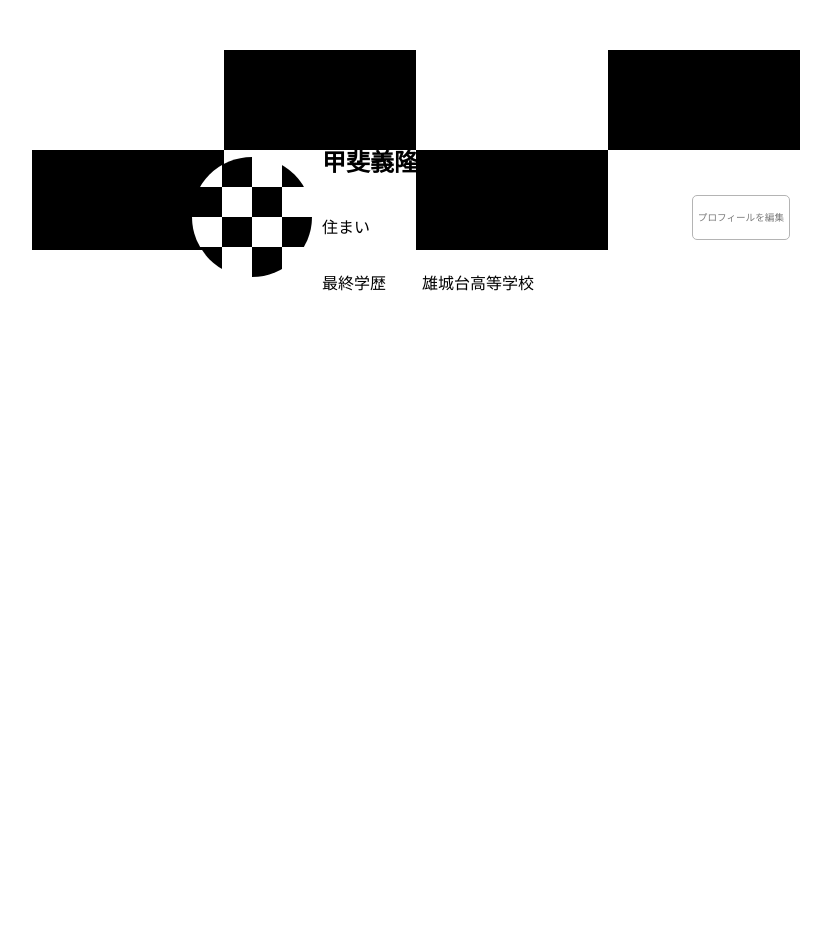
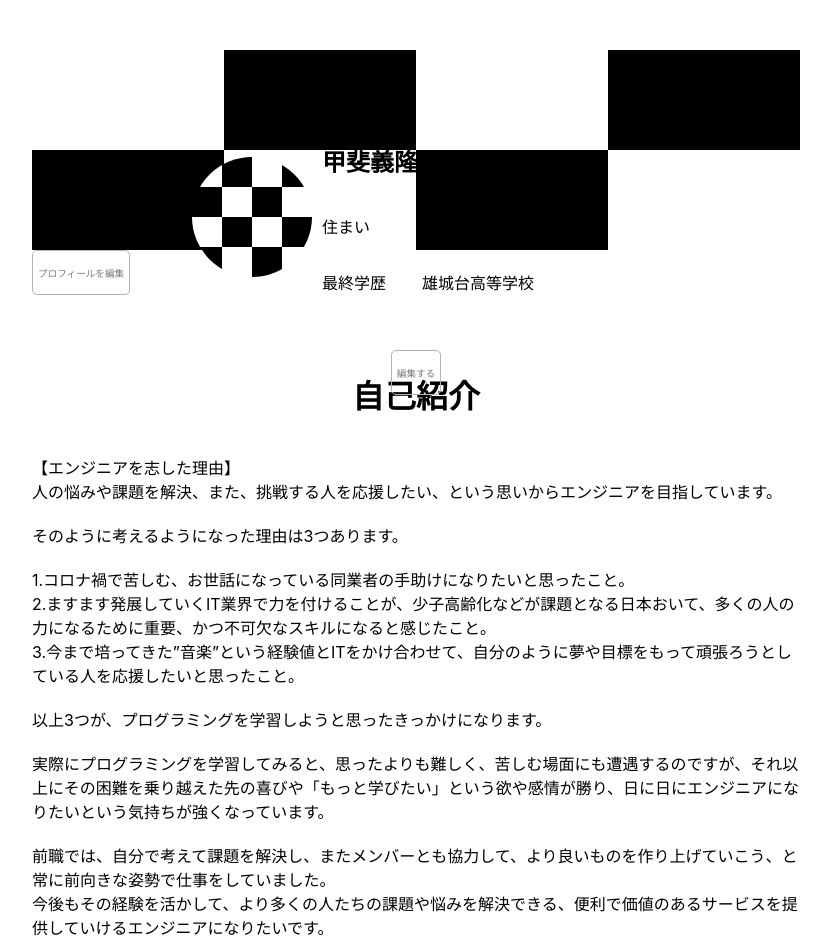
Before and after one commit to yoseei/gulliver_works_account, a React app: page /profile in a window 1280 px wide. Shown: the whole page, without its empty margins (224-1055 px from the left). Before the commit the page ends 850 px from the top, so only its background shows below. Built offline with nearby package versions, Linux system fonts and the light colour scheme.

Commit message:
profile.module.scssのcssを調整

```diff
--- a/src/components/editButton/EditButton.module.scss
+++ b/src/components/editButton/EditButton.module.scss
@@ -4,10 +4,10 @@
     border-radius: 5px;
     bottom: 10px;
     color: rgb(121, 121, 121);
-    display: inline-block;
+    display: flex;
+    font-size: 0.6rem;
     padding: 5px;
-    font-size: 0.6rem;
-    position: absolute;
+    // position: absolute;
     right: 10px;
   }
 }
--- a/src/scenes/profile/Profile.module.scss
+++ b/src/scenes/profile/Profile.module.scss
@@ -8,6 +8,9 @@
     margin-top: 50px;
     .profileImageWrapper {
       position: relative;
+      .buttonWrapper {
+        position: absolute;
+      }
     }
     .basicInfoContainer {
       align-items: center;
@@ -37,5 +40,16 @@
         }
       }
     }
+    .selfIntroductionContainer {
+      margin-top: 100px;
+      .topWrapper {
+        display: flex;
+        justify-content: space-around;
+        position: relative;
+        .buttonWrapper {
+          position: absolute;
+        }
+      }
+    }
   }
 }
--- a/src/scenes/profile/Profile.tsx
+++ b/src/scenes/profile/Profile.tsx
@@ -48,7 +48,9 @@ const Profile = () => {
       <div className={styles.profileContainer}>
         <div className={styles.profileImageWrapper}>
           <ProfileImage />
-          <EditButton onClick={handleOpen} text={"プロフィールを編集"} />
+          <div className={styles.buttonWrapper}>
+            <EditButton onClick={handleOpen} text={"プロフィールを編集"} />
+          </div>
 
           <div className={styles.basicInfoContainer}>
             <div className={styles.leftWrapper}>
@@ -69,6 +71,45 @@ const Profile = () => {
                 <p>雄城台高等学校</p>
               </div>
             </div>
+          </div>
+        </div>
+        <div className={styles.selfIntroductionContainer}>
+          <div className={styles.topWrapper}>
+            <h1>自己紹介</h1>
+            <div className={styles.buttonWrapper}>
+              <EditButton
+                onClick={() => console.log("自己紹介編集ボタンクリック！")}
+                text={"編集する"}
+              />
+            </div>
+          </div>
+          <div className={styles.mainWrapper}>
+            <p>
+              【エンジニアを志した理由】
+              <br />
+              人の悩みや課題を解決、また、挑戦する人を応援したい、という思いからエンジニアを目指しています。
+              <br />
+              <br />
+              そのように考えるようになった理由は3つあります。
+              <br />
+              <br />
+              1.コロナ禍で苦しむ、お世話になっている同業者の手助けになりたいと思ったこと。
+              <br />
+              2.ますます発展していくIT業界で力を付けることが、少子高齢化などが課題となる日本おいて、多くの人の力になるために重要、かつ不可欠なスキルになると感じたこと。
+              <br />
+              3.今まで培ってきた”音楽”という経験値とITをかけ合わせて、自分のように夢や目標をもって頑張ろうとしている人を応援したいと思ったこと。
+              <br />
+              <br />
+              以上3つが、プログラミングを学習しようと思ったきっかけになります。
+              <br />
+              <br />
+              実際にプログラミングを学習してみると、思ったよりも難しく、苦しむ場面にも遭遇するのですが、それ以上にその困難を乗り越えた先の喜びや「もっと学びたい」という欲や感情が勝り、日に日にエンジニアになりたいという気持ちが強くなっています。
+              <br />
+              <br />
+              前職では、自分で考えて課題を解決し、またメンバーとも協力して、より良いものを作り上げていこう、と常に前向きな姿勢で仕事をしていました。
+              <br />
+              今後もその経験を活かして、より多くの人たちの課題や悩みを解決できる、便利で価値のあるサービスを提供していけるエンジニアになりたいです。
+            </p>
           </div>
         </div>
 
```
